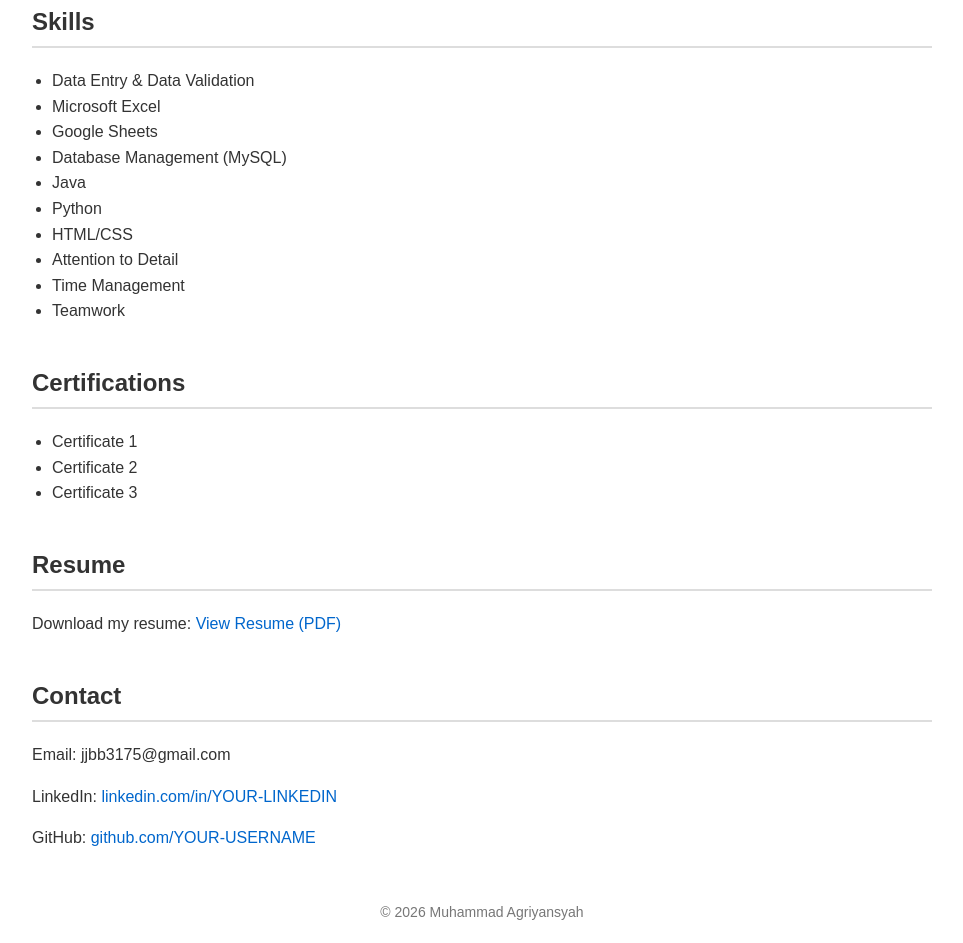
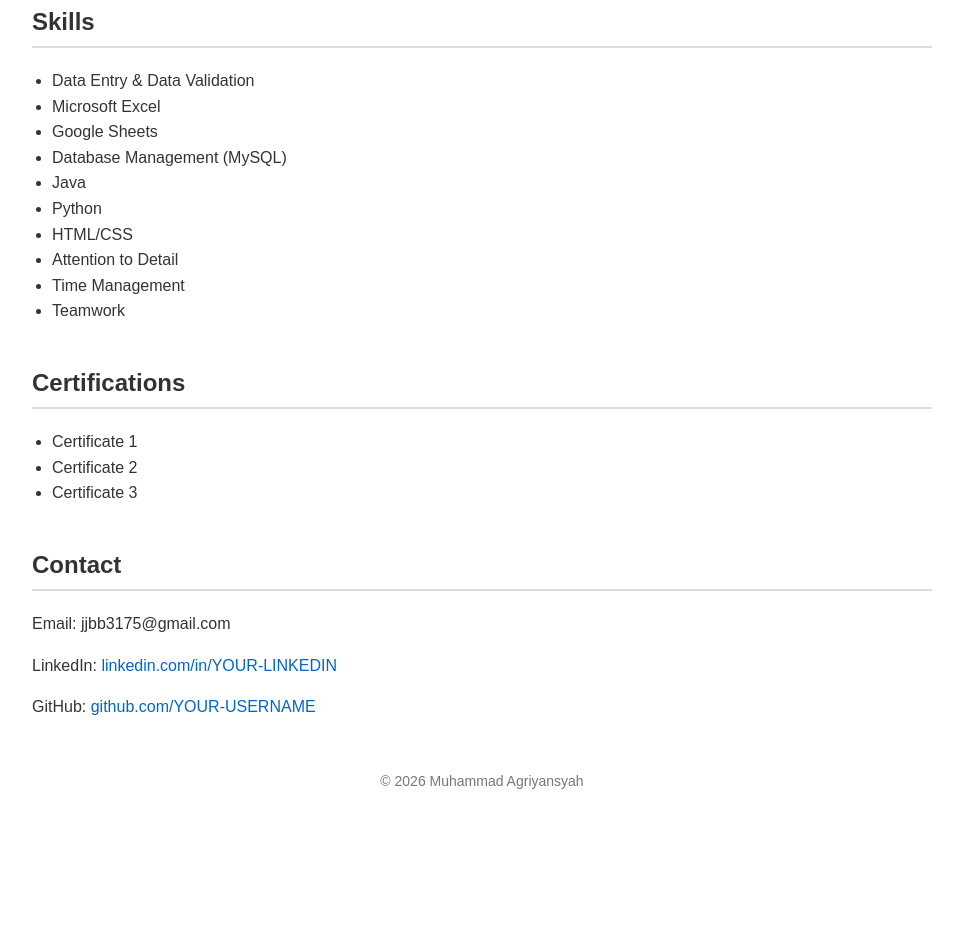
Before and after one commit to Shin1745/WebPortoRyan, a plain HTML site: page index.html in a window 1280 px wide. Shown: the part 1143-2086 px from the top of the page, without its empty margins (158-1121 px from the left). After the commit the page ends 1955 px from the top, so only its background shows below. Drawn offline with Linux system fonts and the light colour scheme.

Commit message:
Update index.html

```diff
--- a/index.html
+++ b/index.html
@@ -163,17 +163,6 @@
     </ul>
 </section>
 
-
-<section>
-    <h2>Resume</h2>
-
-    <p>
-        Download my resume:
-        <a href="resume.pdf" target="_blank">View Resume (PDF)</a>
-    </p>
-</section>
-
-
 <section>
     <h2>Contact</h2>
 
```
